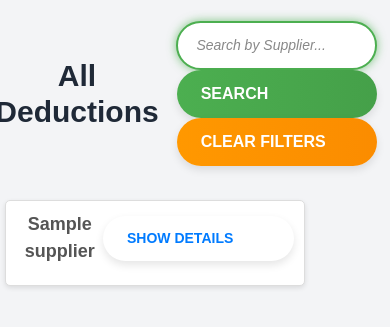
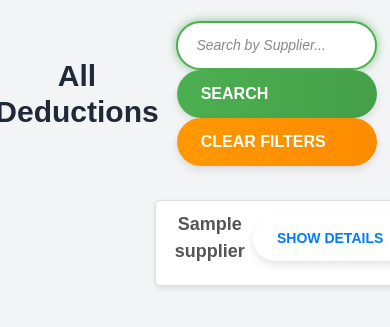
Before and after one commit to haykeminyan/excalibur, a Django app: template apps/deduction/templates/html/list_deduction.html in a window 390 px wide; the page is wider, and only the part inside the window is pictured. Shown: the part 131-458 px from the top of that part. Run offline with Django 5.2, Linux system fonts and the light colour scheme; the template is opened without the code that fills it: most values are stand-ins (such as "Sample title", 1, 10 or a date in 2020).

Commit message:
version 0.0.54 update scaling in deduction list for mobile devices

```diff
--- a/apps/deduction/static/deduction/css/list_deduction.css
+++ b/apps/deduction/static/deduction/css/list_deduction.css
@@ -924,6 +924,15 @@ h1 {
   display: grid;
   grid-template-columns: repeat(3, 1fr); /* 2 columns */
 }
+@media (max-width: 648px) {
+  .table-container {
+    grid-template-columns: repeat(1, 1fr);
+    position: relative;
+    left: 150px;
+  }
+}
+
+
 /* Position the kebab menu button */
 .dropdown {
   position: relative;
```
Also changed, not shown: 1 other file.
